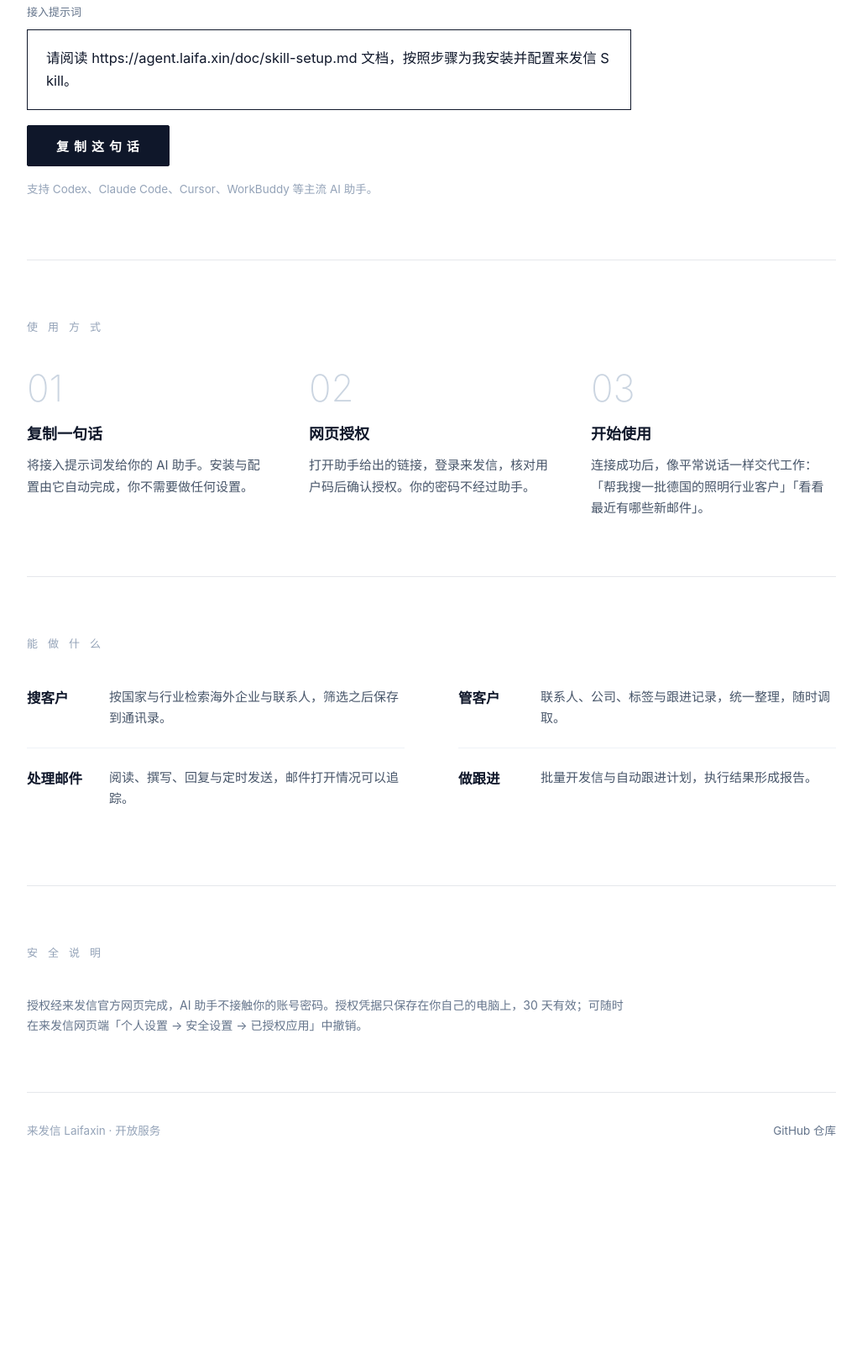
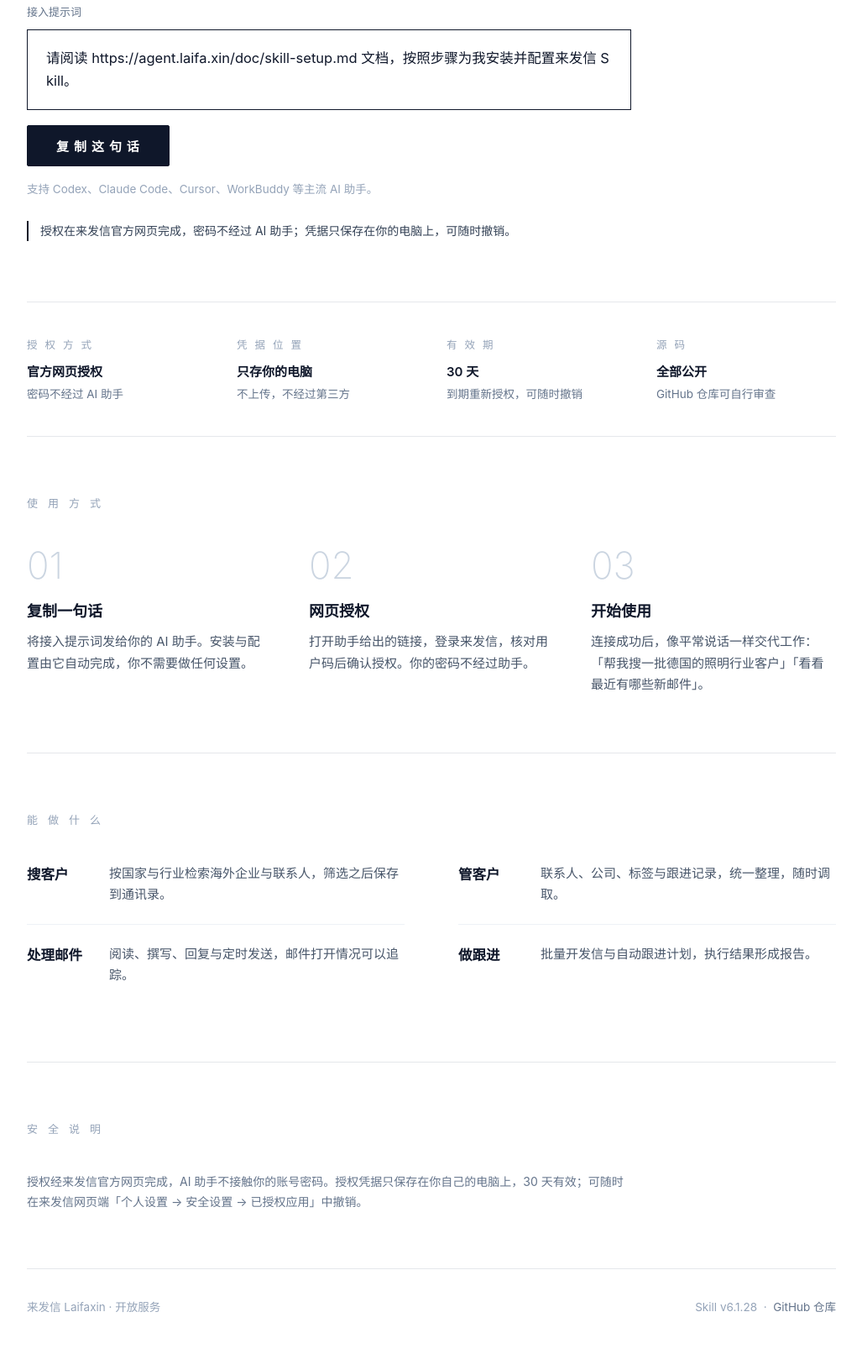
Before and after one commit to tony-apan/laifaxin-agent, a plain HTML site: page site/index.html in a window 1280 px wide. Shown: the part 501-2113 px from the top of the page at 84% size, without its empty margins (126-1153 px from the left). Before the commit the page ends 1903 px from the top, so only its background shows below. Drawn offline with Linux system fonts and the light colour scheme.

Commit message:
README 美化 + 首页信任强化：事实条/决策点信任文案/页脚版本（冲击 9.5）

```diff
--- a/site/index.html
+++ b/site/index.html
@@ -26,6 +26,11 @@
   .btn:hover { background:#fff; color:#0f172a; }
   .copied { color:#15803d; font-size:14px; display:none; }
   .support { font-size:13.5px; color:#94a3b8; margin-top:16px; }
+  .trust-line { font-size:14px; color:#334155; margin-top:26px; padding-left:14px; border-left:2px solid #0f172a; max-width:640px; }
+  .facts { display:grid; grid-template-columns:repeat(4,1fr); gap:36px; padding:40px 0; border-bottom:1px solid #e5e7eb; }
+  .fact .k { font-size:12.5px; letter-spacing:.22em; color:#94a3b8; display:block; margin-bottom:8px; }
+  .fact .v { font-size:15px; font-weight:600; line-height:1.55; }
+  .fact .v small { display:block; font-weight:400; color:#64748b; font-size:13.5px; margin-top:2px; }
   section { padding:68px 0; border-bottom:1px solid #e5e7eb; }
   .sec-title { font-size:13px; letter-spacing:.32em; color:#94a3b8; margin-bottom:40px; }
   .steps { display:grid; grid-template-columns:repeat(3,1fr); gap:44px; }
@@ -46,6 +51,7 @@
     .hero { padding:56px 0 48px; }
     section { padding:48px 0; }
     .steps { grid-template-columns:1fr; gap:34px; }
+    .facts { grid-template-columns:1fr 1fr; gap:26px; }
     .feats { grid-template-columns:1fr; }
     .feat:nth-child(2) { border-top:1px solid #eef2f7; padding-top:22px; }
   }
@@ -70,7 +76,15 @@
         <span class="copied" id="copiedTip">已复制，去粘贴给你的 AI 助手</span>
       </div>
       <p class="support">支持 Codex、Claude Code、Cursor、WorkBuddy 等主流 AI 助手。</p>
+      <p class="trust-line">授权在来发信官方网页完成，密码不经过 AI 助手；凭据只保存在你的电脑上，可随时撤销。</p>
     </div>
+  </div>
+
+  <div class="facts">
+    <div class="fact"><span class="k">授 权 方 式</span><span class="v">官方网页授权<small>密码不经过 AI 助手</small></span></div>
+    <div class="fact"><span class="k">凭 据 位 置</span><span class="v">只存你的电脑<small>不上传，不经过第三方</small></span></div>
+    <div class="fact"><span class="k">有 效 期</span><span class="v">30 天<small>到期重新授权，可随时撤销</small></span></div>
+    <div class="fact"><span class="k">源 码</span><span class="v">全部公开<small>GitHub 仓库可自行审查</small></span></div>
   </div>
 
   <section>
@@ -111,7 +125,7 @@
 
   <footer>
     <span>来发信 Laifaxin · 开放服务</span>
-    <span><a href="https://github.com/tony-apan/laifaxin-agent" target="_blank" rel="noopener">GitHub 仓库</a></span>
+    <span>Skill v6.1.28 &nbsp;·&nbsp; <a href="https://github.com/tony-apan/laifaxin-agent" target="_blank" rel="noopener">GitHub 仓库</a></span>
   </footer>
 </div>
 <script>
```
Also changed, not shown: 1 other file.
